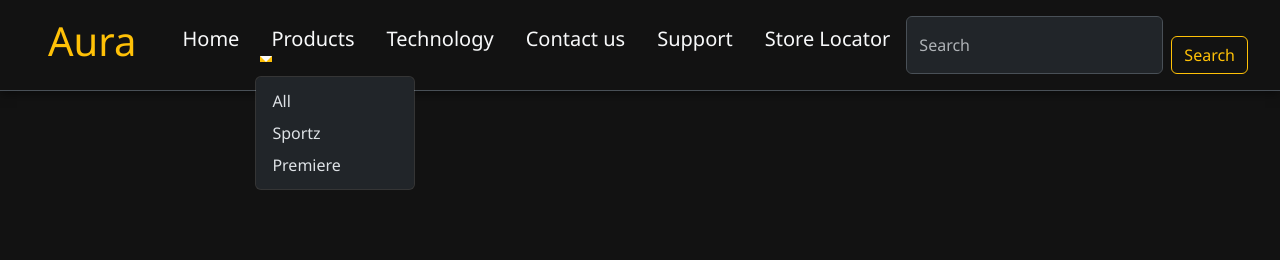
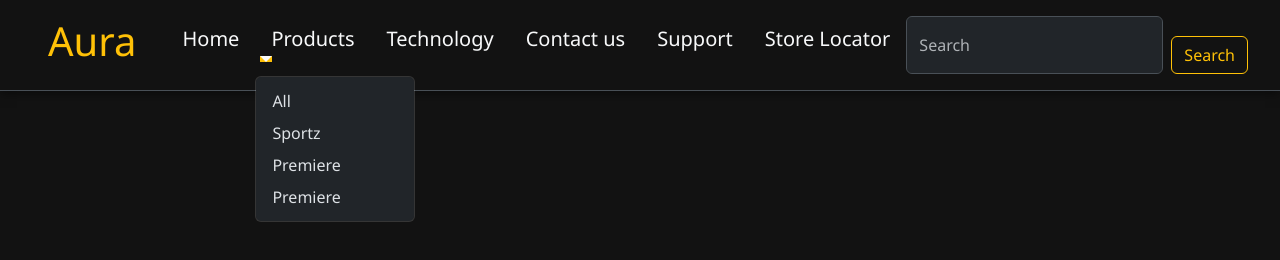
Before and after one commit to AliyanShahid2007/E-Project, a plain HTML site: page sportz.html in a window 1280 px wide. Both pictures are taken after a click on the button "Products". Drawn offline with nearby package versions, Linux system fonts and the light colour scheme.

Commit message:
80% Work Had Done

```diff
--- a/sportz.html
+++ b/sportz.html
@@ -47,6 +47,7 @@
             </li>
             <li><a class="dropdown-item" href="sportz.html">Sportz</a></li>
             <li><a class="dropdown-item" href="premiere.html">Premiere</a></li>
+            <li><a class="dropdown-item" href="couple.html">Premiere</a></li>
           </ul>
         </li>
 
```
